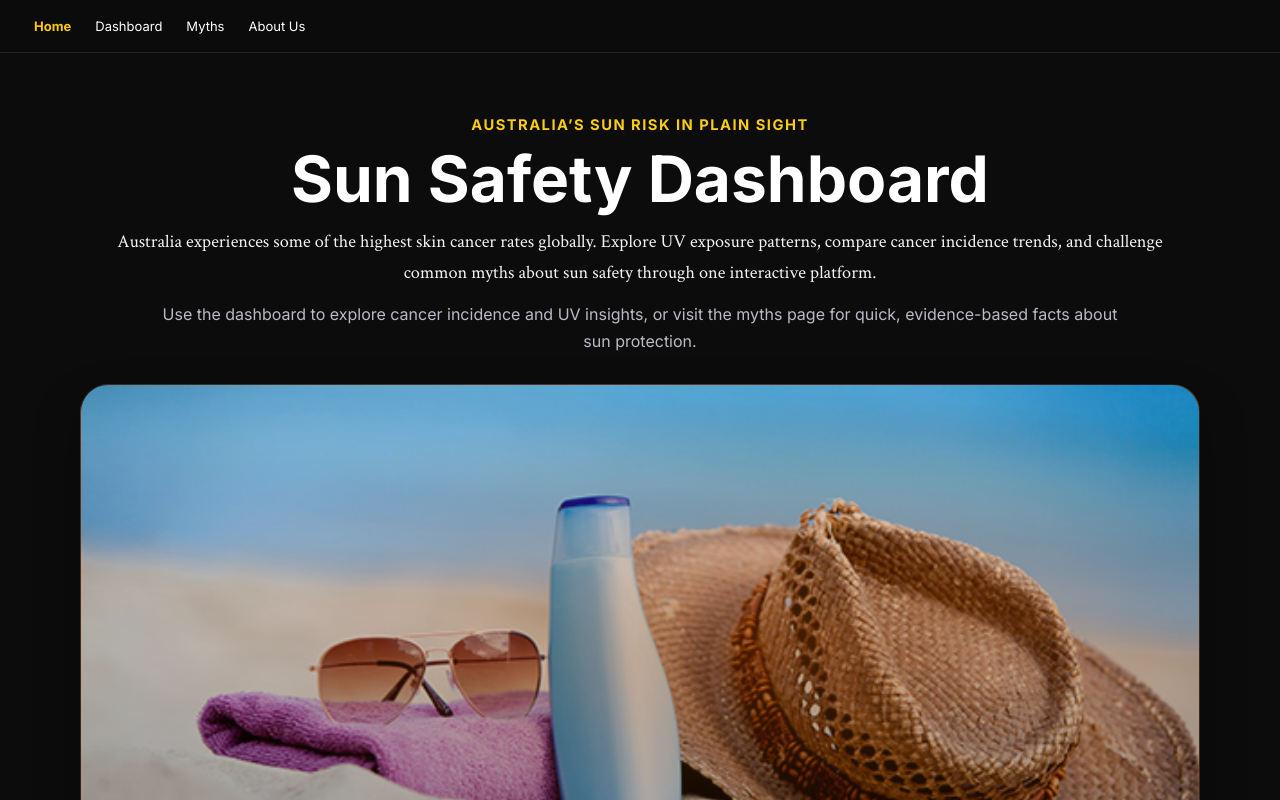
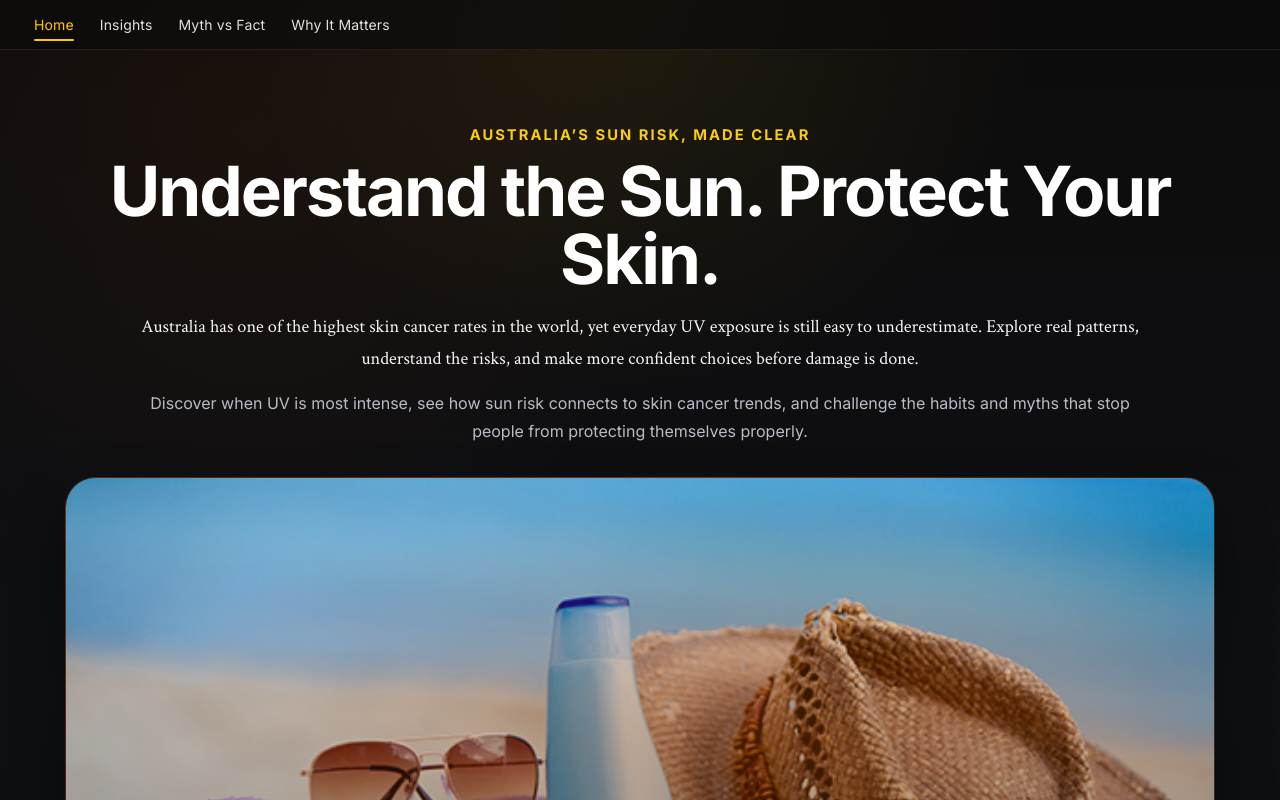
Before and after one commit to sram0091-tech/UV_awarness, a Vue app: page /dashboard in a window 1280 px wide. Shown: the top 800 px of the page. Built offline with nearby package versions, Linux system fonts and the light colour scheme; no server answers.

Commit message:
Improved readability and polished website feels

```diff
--- a/src/assets/dashboard.css
+++ b/src/assets/dashboard.css
@@ -1,23 +1,30 @@
 /**
- * Shared dashboard styles – preserves the original HTML design language.
- * Dark premium aesthetic, glassmorphism panels, serif headings, orange/yellow/light-blue accents.
+ * Shared dashboard styles
+ * Dark premium aesthetic with cleaner typography, better depth,
+ * smoother spacing, and more polished interactions.
  */
 :root {
-  --bg: #0D0C0C;
-  --panel: rgba(20, 20, 23, 0.82);
-  --card: rgba(217, 217, 217, 0.10);
-  --white: #FFFFFF;
-  --yellow: #FDCA00;
-  --orange: #F26A01;
-  --red: #CD0000;
-  --light-orange: #FBB34F;
-  --pale-orange: #FFD08F;
-  --blue: #0235A3;
-  --light-blue: #BFF5FE;
+  --bg: #0d0c0c;
+  --bg-soft: #141316;
+  --panel: rgba(20, 20, 23, 0.84);
+  --panel-strong: rgba(24, 24, 29, 0.92);
+  --card: rgba(217, 217, 217, 0.1);
+  --white: #ffffff;
+  --yellow: #fdca00;
+  --orange: #f26a01;
+  --red: #cd0000;
+  --light-orange: #fbb34f;
+  --pale-orange: #ffd08f;
+  --blue: #0235a3;
+  --light-blue: #bff5fe;
   --muted: rgba(255, 255, 255, 0.72);
-  --border: rgba(255, 255, 255, 0.10);
+  --muted-soft: rgba(255, 255, 255, 0.58);
+  --border: rgba(255, 255, 255, 0.1);
+  --border-strong: rgba(255, 255, 255, 0.14);
   --ok: #86e49d;
   --danger: #ff8f8f;
+  --shadow-lg: 0 24px 60px rgba(0, 0, 0, 0.34);
+  --shadow-md: 0 16px 36px rgba(0, 0, 0, 0.24);
 }
 
 * {
@@ -26,17 +33,30 @@
   padding: 0;
 }
 
+html {
+  scroll-behavior: smooth;
+}
+
 body {
-  background: var(--bg);
+  background:
+    radial-gradient(circle at top center, rgba(250, 204, 21, 0.08) 0%, transparent 28%),
+    radial-gradient(circle at 20% 10%, rgba(242, 106, 1, 0.06) 0%, transparent 30%),
+    linear-gradient(180deg, #0d0c0c 0%, #0f1014 55%, #0b0b0d 100%);
   color: var(--white);
   font-family: 'Inter', sans-serif;
   overflow-x: hidden;
+  -webkit-font-smoothing: antialiased;
+  -moz-osx-font-smoothing: grayscale;
+}
+
+img {
+  max-width: 100%;
 }
 
 .page-container {
-  max-width: 1200px;
+  max-width: 1240px;
   margin: 0 auto;
-  padding: 88px 40px 40px;
+  padding: 92px 40px 48px;
   box-sizing: border-box;
 }
 
@@ -54,33 +74,56 @@ nav {
   position: fixed;
   inset: 0 0 auto 0;
   z-index: 1000;
-  padding: 18px 34px;
+  padding: 16px 34px;
   display: flex;
   align-items: center;
   gap: 30px;
-  background: rgba(13, 12, 12, 0.85);
-  backdrop-filter: blur(10px);
-  border-bottom: 1px solid var(--border);
+  background: rgba(13, 12, 12, 0.72);
+  backdrop-filter: blur(14px);
+  -webkit-backdrop-filter: blur(14px);
+  border-bottom: 1px solid rgba(255, 255, 255, 0.08);
 }
 
 .nav-links {
   display: flex;
-  gap: 24px;
+  gap: 26px;
   align-items: center;
   flex-wrap: wrap;
 }
 
 .nav-link {
-  color: var(--white);
+  position: relative;
+  color: rgba(255, 255, 255, 0.88);
   text-decoration: none;
   cursor: pointer;
-  font-size: 13px;
+  font-size: 14px;
+  font-weight: 500;
+  letter-spacing: 0.01em;
+  transition: color 0.2s ease, opacity 0.2s ease;
+}
+
+.nav-link::after {
+  content: '';
+  position: absolute;
+  left: 0;
+  bottom: -8px;
+  width: 100%;
+  height: 2px;
+  background: var(--yellow);
+  border-radius: 999px;
+  transform: scaleX(0);
+  transform-origin: left;
+  transition: transform 0.22s ease;
 }
 
 .nav-link.active,
 .nav-link:hover {
   color: var(--yellow);
-  font-weight: 700;
+}
+
+.nav-link.active::after,
+.nav-link:hover::after {
+  transform: scaleX(1);
 }
 
 .nav-search {
@@ -90,13 +133,17 @@ nav {
 .nav-search input {
   width: 270px;
   max-width: 38vw;
-  border: none;
+  border: 1px solid rgba(255, 255, 255, 0.08);
   outline: none;
-  border-radius: 20px;
-  background: rgba(217, 217, 217, 0.18);
+  border-radius: 999px;
+  background: rgba(255, 255, 255, 0.08);
   color: var(--white);
-  padding: 9px 14px;
+  padding: 10px 14px;
   font-size: 13px;
+}
+
+.nav-search input::placeholder {
+  color: rgba(255, 255, 255, 0.45);
 }
 
 /* Title block */
@@ -117,13 +164,14 @@ nav {
 .title-block h1 {
   font-family: 'Source Serif 4', serif;
   font-size: clamp(20px, 2.8vw, 28px);
-  line-height: 1.25;
+  line-height: 1.2;
   word-wrap: break-word;
   overflow-wrap: break-word;
+  letter-spacing: -0.02em;
 }
 
 .title-block h1 span {
-  color: #FF6B35;
+  color: #ff6b35;
 }
 
 .title-block .subtitle-main {
@@ -138,14 +186,13 @@ nav {
   margin-top: 4px;
   max-width: 100%;
   color: var(--muted);
+  line-height: 1.5;
 }
 
-/* Title block is position:fixed and overlays the right side; no padding reserved so it does not shrink the main container. */
-
-/* Home hero – centered within page-container */
+/* Home hero */
 .home-hero {
   min-height: 80vh;
-  padding: 40px 0 50px;
+  padding: 40px 0 56px;
   display: flex;
   flex-direction: column;
   align-items: center;
@@ -157,20 +204,23 @@ nav {
 .home-hero h2 {
   font-family: 'Source Serif 4', serif;
   font-size: clamp(36px, 5vw, 58px);
-  line-height: 1.2;
+  line-height: 1.08;
   margin-bottom: 26px;
   max-width: 900px;
   width: 100%;
+  letter-spacing: -0.03em;
 }
 
 .home-image-strip {
   width: min(900px, 92vw);
   height: 300px;
-  border-radius: 16px;
+  border-radius: 22px;
   background: linear-gradient(135deg, #1a1008 0%, #3d1a00 40%, #5c2200 70%, #1a0800 100%);
   position: relative;
   overflow: hidden;
-  margin-bottom: 26px;
+  margin-bottom: 30px;
+  border: 1px solid rgba(255, 255, 255, 0.08);
+  box-shadow: var(--shadow-lg);
 }
 
 .home-image-strip::before {
@@ -192,9 +242,10 @@ nav {
 .home-tagline {
   font-family: 'Crimson Text', serif;
   font-size: clamp(18px, 2vw, 24px);
-  line-height: 1.6;
+  line-height: 1.7;
   max-width: 950px;
   margin-bottom: 34px;
+  color: rgba(255, 255, 255, 0.92);
 }
 
 .home-ctas {
@@ -211,7 +262,7 @@ nav {
 .icon-btn {
   cursor: pointer;
   border: none;
-  transition: 0.2s ease;
+  transition: transform 0.2s ease, box-shadow 0.2s ease, background 0.2s ease, border-color 0.2s ease;
 }
 
 .btn-primary {
@@ -221,16 +272,18 @@ nav {
   border-radius: 18px;
   font-weight: 700;
   font-family: 'Source Serif 4', serif;
+  box-shadow: 0 12px 28px rgba(242, 106, 1, 0.18);
 }
 
 .btn-primary:hover {
-  transform: translateY(-1px);
+  transform: translateY(-2px);
   background: var(--orange);
+  box-shadow: 0 16px 34px rgba(242, 106, 1, 0.24);
 }
 
 .btn-secondary {
-  background: rgba(217, 217, 217, 0.10);
-  border: 1px solid rgba(255, 255, 255, 0.25);
+  background: rgba(217, 217, 217, 0.08);
+  border: 1px solid rgba(255, 255, 255, 0.18);
   color: var(--white);
   padding: 14px 28px;
   border-radius: 18px;
@@ -238,10 +291,16 @@ nav {
   font-family: 'Crimson Text', serif;
 }
 
+.btn-secondary:hover {
+  transform: translateY(-2px);
+  background: rgba(255, 255, 255, 0.12);
+  border-color: rgba(255, 255, 255, 0.26);
+}
+
 /* Dashboard shell */
 .dashboard-shell {
   width: 100%;
-  padding: 8px 20px 24px;
+  padding: 10px 20px 28px;
 }
 
 .section-heading {
@@ -249,29 +308,31 @@ nav {
   align-items: center;
   gap: 12px;
   font-family: 'Source Serif 4', serif;
-  font-size: clamp(26px, 3vw, 42px);
-  margin-bottom: 8px;
+  font-size: clamp(28px, 3vw, 44px);
+  margin-bottom: 10px;
+  line-height: 1.08;
+  letter-spacing: -0.02em;
 }
 
 .section-number {
   font-family: 'Inter', sans-serif;
   font-size: 13px;
-  color: #D9D9D9;
+  color: #d9d9d9;
 }
 
 .section-dot {
   width: 6px;
   height: 6px;
   border-radius: 50%;
-  background: #D9D9D9;
+  background: #d9d9d9;
 }
 
 .section-desc {
-  font-size: 13px;
+  font-size: 14px;
   color: var(--muted);
-  line-height: 1.65;
+  line-height: 1.75;
   max-width: 980px;
-  margin-bottom: 24px;
+  margin-bottom: 28px;
 }
 
 .dashboard-grid {
@@ -286,22 +347,26 @@ nav {
 .legend-card,
 .insights-card,
 .filter-card,
-.table-card {
-  background: var(--panel);
+.table-card,
+.risk-card,
+.about-photo,
+.about-copy,
+.about-contact {
+  background: linear-gradient(180deg, rgba(24, 24, 29, 0.92) 0%, rgba(18, 18, 22, 0.88) 100%);
   border: 1px solid var(--border);
-  border-radius: 18px;
-  box-shadow: 0 10px 30px rgba(0, 0, 0, 0.18);
+  border-radius: 20px;
+  box-shadow: var(--shadow-md);
 }
 
 .panel {
-  padding: 20px;
+  padding: 22px;
 }
 
 .filter-row {
   display: grid;
   grid-template-columns: repeat(4, minmax(110px, 1fr)) auto;
   gap: 12px;
-  margin-bottom: 18px;
+  margin-bottom: 20px;
   align-items: end;
 }
 
@@ -311,20 +376,28 @@ nav {
 
 .filter-group label {
   display: block;
-  margin-bottom: 6px;
+  margin-bottom: 7px;
   font-size: 12px;
   color: var(--muted);
+  font-weight: 500;
 }
 
 .filter-group select,
 .filter-group input {
   width: 100%;
-  background: rgba(255, 255, 255, 0.08);
+  background: rgba(255, 255, 255, 0.07);
   color: var(--white);
-  border: 1px solid rgba(255, 255, 255, 0.12);
-  border-radius: 12px;
-  padding: 10px 12px;
+  border: 1px solid rgba(255, 255, 255, 0.1);
+  border-radius: 14px;
+  padding: 11px 13px;
   outline: none;
+  transition: border-color 0.2s ease, background 0.2s ease;
+}
+
+.filter-group select:focus,
+.filter-group input:focus {
+  border-color: rgba(250, 204, 21, 0.42);
+  background: rgba(255, 255, 255, 0.09);
 }
 
 .filter-group option {
@@ -333,36 +406,49 @@ nav {
 
 .apply-btn {
   padding: 10px 18px;
-  border-radius: 12px;
+  border-radius: 14px;
   background: var(--yellow);
   color: #111;
-  font-weight: 700;
-  height: 42px;
+  font-weight: 800;
+  height: 44px;
+  box-shadow: 0 10px 20px rgba(253, 202, 0, 0.15);
+}
+
+.apply-btn:hover {
+  transform: translateY(-2px);
+  box-shadow: 0 14px 28px rgba(253, 202, 0, 0.22);
 }
 
 .summary-grid {
   display: grid;
   grid-template-columns: repeat(5, 1fr);
-  gap: 12px;
-  margin-bottom: 20px;
+  gap: 14px;
+  margin-bottom: 22px;
 }
 
 .summary-card {
-  padding: 16px;
+  padding: 18px;
+  transition: transform 0.18s ease, border-color 0.18s ease, box-shadow 0.18s ease;
+}
+
+.summary-card:hover {
+  transform: translateY(-3px);
+  border-color: var(--border-strong);
 }
 
 .summary-label {
   font-size: 11px;
-  color: var(--muted);
+  color: var(--muted-soft);
   margin-bottom: 10px;
   text-transform: uppercase;
-  letter-spacing: 0.04em;
+  letter-spacing: 0.08em;
 }
 
 .summary-value {
   font-family: 'Source Serif 4', serif;
-  font-size: 26px;
-  line-height: 1.1;
+  font-size: 28px;
+  line-height: 1.05;
+  letter-spacing: -0.02em;
 }
 
 .chart-grid-2 {
@@ -373,21 +459,28 @@ nav {
 }
 
 .chart-card {
-  padding: 16px;
+  padding: 18px;
+  transition: transform 0.18s ease, border-color 0.18s ease;
+}
+
+.chart-card:hover {
+  transform: translateY(-2px);
+  border-color: var(--border-strong);
 }
 
 .chart-title {
   font-size: 15px;
   font-weight: 700;
   margin-bottom: 14px;
+  color: #f8fafc;
 }
 
 .chart-container {
   width: 100%;
   height: 300px;
   position: relative;
-  background: rgba(255, 255, 255, 0.02);
-  border-radius: 14px;
+  background: rgba(255, 255, 255, 0.03);
+  border-radius: 16px;
 }
 
 .chart-container.chart-tall {
@@ -402,7 +495,7 @@ nav {
 .legend-title {
   font-size: 18px;
   font-weight: 700;
-  margin-bottom: 8px;
+  margin-bottom: 10px;
 }
 
 .legend-list {
@@ -428,21 +521,23 @@ nav {
   color: var(--muted);
   display: block;
   margin-top: 2px;
+  line-height: 1.45;
 }
 
 .insights-card {
-  padding: 14px 18px;
+  padding: 16px 18px;
 }
 
 .insights-card h3 {
   color: var(--light-blue);
-  margin-bottom: 6px;
-  font-size: 17px;
+  margin-bottom: 8px;
+  font-size: 18px;
+  line-height: 1.25;
 }
 
 .insights-card p {
   font-size: 13px;
-  line-height: 1.5;
+  line-height: 1.65;
   margin: 4px 0 0;
   color: var(--white);
 }
@@ -456,7 +551,8 @@ nav {
 }
 
 .state-pill {
-  background: rgba(255, 255, 255, 0.10);
+  background: rgba(255, 255, 255, 0.08);
+  border: 1px solid rgba(255, 255, 255, 0.06);
   border-radius: 999px;
   padding: 8px 12px;
   font-size: 11px;
@@ -498,13 +594,17 @@ nav {
 .table-card th,
 .table-card td {
   text-align: left;
-  padding: 10px 8px;
+  padding: 11px 8px;
   border-bottom: 1px solid rgba(255, 255, 255, 0.08);
 }
 
 .table-card th {
   color: var(--muted);
   font-weight: 600;
+}
+
+.table-card tr:hover td {
+  background: rgba(255, 255, 255, 0.02);
 }
 
 /* UV layout */
@@ -515,11 +615,11 @@ nav {
 }
 
 .risk-card {
-  padding: 16px;
+  padding: 18px;
 }
 
 .risk-card h3 {
-  margin-bottom: 10px;
+  margin-bottom: 12px;
 }
 
 .risk-list {
@@ -528,9 +628,10 @@ nav {
 }
 
 .risk-item {
-  background: rgba(255, 255, 255, 0.05);
-  border-radius: 12px;
-  padding: 12px;
+  background: rgba(255, 255, 255, 0.045);
+  border: 1px solid rgba(255, 255, 255, 0.05);
+  border-radius: 14px;
+  padding: 13px;
 }
 
 .risk-item strong {
@@ -543,12 +644,14 @@ nav {
   top: 58px;
   left: 34px;
   z-index: 998;
-  background: rgba(13, 12, 12, 0.9);
-  border-radius: 10px;
-  padding: 8px 10px;
+  background: rgba(13, 12, 12, 0.86);
+  backdrop-filter: blur(12px);
+  border: 1px solid rgba(255, 255, 255, 0.08);
+  border-radius: 14px;
+  padding: 10px;
   display: flex;
   flex-direction: column;
-  gap: 6px;
+  gap: 8px;
 }
 
 .sub-nav-link {
@@ -556,9 +659,14 @@ nav {
   color: #000;
   text-decoration: none;
   cursor: pointer;
-  background: #D9D9D9;
-  border-radius: 8px;
-  padding: 7px 10px;
+  background: #d9d9d9;
+  border-radius: 10px;
+  padding: 8px 11px;
+  transition: transform 0.16s ease, background 0.16s ease;
+}
+
+.sub-nav-link:hover {
+  transform: translateX(2px);
 }
 
 .sub-nav-link.active {
@@ -591,12 +699,15 @@ nav {
   font-family: 'Source Serif 4', serif;
   font-size: 22px;
   margin-bottom: 16px;
+  line-height: 1.2;
+  letter-spacing: -0.02em;
 }
 
 .myth-row {
   display: flex;
   gap: 10px;
   margin-bottom: 12px;
+  line-height: 1.6;
 }
 
 .badge {
@@ -613,7 +724,7 @@ nav {
 }
 
 .badge.x {
-  background: #ED3501;
+  background: #ed3501;
 }
 
 .badge.ok {
@@ -659,7 +770,7 @@ nav {
   background: rgba(255, 255, 255, 0.12);
   color: var(--white);
   cursor: pointer;
-  transition: background 0.2s, transform 0.15s;
+  transition: background 0.2s ease, transform 0.15s ease;
 }
 
 .share-btn:hover {
@@ -686,8 +797,10 @@ nav {
 /* About */
 .about-title {
   font-family: 'Source Serif 4', serif;
-  font-size: 56px;
+  font-size: clamp(40px, 5vw, 56px);
+  line-height: 1.08;
   margin-bottom: 28px;
+  letter-spacing: -0.03em;
 }
 
 .about-grid {
@@ -699,9 +812,6 @@ nav {
 .about-photo,
 .about-copy,
 .about-contact {
-  background: rgba(217, 217, 217, 0.12);
-  border: 1px solid var(--border);
-  border-radius: 16px;
   padding: 22px;
 }
 
@@ -715,7 +825,8 @@ nav {
 
 .about-copy p,
 .about-contact p {
-  line-height: 1.8;
+  line-height: 1.85;
+  color: rgba(255, 255, 255, 0.9);
 }
 
 .about-contact a {
@@ -755,6 +866,7 @@ nav {
   .chart-grid-2 {
     grid-template-columns: 1fr;
   }
+
   .summary-grid {
     grid-template-columns: repeat(2, 1fr);
   }
@@ -764,34 +876,47 @@ nav {
   .title-block {
     display: none;
   }
+
   .page-container {
     padding: 88px 20px 24px;
   }
+
   nav {
     padding: 14px 16px;
   }
+
+  .nav-links {
+    gap: 18px;
+  }
+
   .sub-nav {
     position: static;
     margin: 92px 16px 0;
   }
+
   .dashboard-shell,
   .myths-wrap,
   .about-wrap {
     padding: 18px 16px 28px;
   }
+
   .hero-wrap {
     padding-top: 0;
   }
+
   .home-hero {
     min-height: auto;
     padding: 24px 0 40px;
   }
+
   .filter-row {
     grid-template-columns: 1fr 1fr;
   }
+
   .summary-grid {
     grid-template-columns: 1fr;
   }
+
   .myths-grid {
     grid-template-columns: 1fr;
   }
--- a/src/components/Navbar.vue
+++ b/src/components/Navbar.vue
@@ -6,9 +6,9 @@ const route = useRoute()
 
 const navItems = [
   { path: '/', name: 'home', label: 'Home' },
-  { path: '/dashboard', name: 'dashboard', label: 'Dashboard' },
-  { path: '/myths', name: 'myths', label: 'Myths' },
-  { path: '/about', name: 'about', label: 'About Us' }
+  { path: '/dashboard', name: 'insights', label: 'Insights' },
+  { path: '/myths', name: 'myths', label: 'Myth vs Fact' },
+  { path: '/about', name: 'about', label: 'Why It Matters' }
 ]
 
 function go(path) {
--- a/src/views/HomeView.vue
+++ b/src/views/HomeView.vue
@@ -5,26 +5,26 @@ import { getNavigation } from '../services/homeApi.js'
 
 const router = useRouter()
 
-const title = ref('Sun Safety Dashboard')
+const title = ref('Understand the Sun. Protect Your Skin.')
 const tagline = ref(
-  'Australia experiences some of the highest skin cancer rates globally. Explore UV exposure patterns, compare cancer incidence trends, and challenge common myths about sun safety through one interactive platform.'
+  'Australia has one of the highest skin cancer rates in the world, yet everyday UV exposure is still easy to underestimate. Explore real patterns, understand the risks, and make more confident choices before damage is done.'
 )
 
 const introText = ref(
-  'Use the dashboard to explore cancer incidence and UV insights, or visit the myths page for quick, evidence-based facts about sun protection.'
+  'Discover when UV is most intense, see how sun risk connects to skin cancer trends, and challenge the habits and myths that stop people from protecting themselves properly.'
 )
 
 const actions = ref([
   {
-    label: 'Cancer Incidence & UV Insights Dashboard',
-    subtext: 'Explore cancer and UV data in one place',
+    label: 'Explore Your Sun Risk',
+    subtext: 'See UV patterns and skin cancer insights in one place',
     path: '/dashboard',
     primary: true,
-    icon: '📊'
+    icon: '📈'
   },
   {
-    label: 'Sun Safety Myths',
-    subtext: 'Debunk common myths with evidence',
+    label: 'Break the Myths',
+    subtext: 'Unlearn common sun safety misconceptions with clear facts',
     path: '/myths',
     primary: false,
     icon: '☀️'
@@ -50,7 +50,7 @@ function go(path) {
   <div class="page-content home-page">
     <div class="hero-wrap">
       <div class="home-hero">
-        <p class="hero-kicker">Australia’s Sun Risk in Plain Sight</p>
+        <p class="hero-kicker">Australia’s Sun Risk, Made Clear</p>
         <h1>{{ title }}</h1>
 
         <p class="home-tagline">{{ tagline }}</p>
@@ -59,11 +59,11 @@ function go(path) {
         <div class="home-image-strip">
           <img
             src="/homepageimage.webp"
-            alt="Sun Safety Dashboard"
+            alt="Sun safety awareness"
             class="home-hero-image"
           >
           <div class="image-overlay">
-            <div class="overlay-badge">Sun awareness starts with better decisions</div>
+            <div class="overlay-badge">Know your risk before the damage begins</div>
           </div>
         </div>
 
@@ -100,39 +100,44 @@ function go(path) {
   max-width: 1500px;
   margin: 0 auto;
 }
+
 .home-hero {
   text-align: center;
-  padding: 12px 0 32px;
+  padding: 18px 0 40px;
 }
 
 .hero-kicker {
-  margin: 6px 0 12px;
+  margin: 6px 0 14px;
   color: #facc15;
   font-size: 0.92rem;
-  font-weight: 700;
-  letter-spacing: 0.1em;
+  font-weight: 800;
+  letter-spacing: 0.14em;
   text-transform: uppercase;
 }
 
 .home-hero h1 {
-  margin: 0 0 16px;
-  font-size: clamp(2.7rem, 5vw, 5.2rem);
-  line-height: 1.02;
+  max-width: 1100px;
+  margin: 0 auto 18px;
+  font-size: clamp(3rem, 5.4vw, 5.6rem);
+  line-height: 0.98;
+  font-weight: 900;
+  letter-spacing: -0.03em;
+  color: #ffffff;
 }
 
 .home-tagline {
-  max-width: 1100px;
-  margin: 0 auto 12px;
+  max-width: 1080px;
+  margin: 0 auto 14px;
   font-size: 1.14rem;
-  line-height: 1.7;
+  line-height: 1.75;
   color: #f4f4f5;
 }
 
 .home-intro {
   max-width: 980px;
-  margin: 0 auto 28px;
+  margin: 0 auto 32px;
   font-size: 1rem;
-  line-height: 1.7;
+  line-height: 1.75;
   color: #b9bcc6;
 }
 
@@ -140,11 +145,11 @@ function go(path) {
   position: relative;
   width: 1150px;
   max-width: 100%;
-  height: 520px;
-  margin: 0 auto 30px;
-  border-radius: 28px;
+  height: 540px;
+  margin: 0 auto 34px;
+  border-radius: 30px;
   overflow: hidden;
-  box-shadow: 0 22px 44px rgba(0, 0, 0, 0.35);
+  box-shadow: 0 26px 54px rgba(0, 0, 0, 0.36);
   border: 1px solid rgba(255, 255, 255, 0.08);
 }
 
@@ -164,21 +169,21 @@ function go(path) {
 .image-overlay {
   position: absolute;
   inset: 0;
-  background: linear-gradient(to top, rgba(0, 0, 0, 0.34), rgba(0, 0, 0, 0.04));
+  background: linear-gradient(to top, rgba(0, 0, 0, 0.4), rgba(0, 0, 0, 0.03));
   display: flex;
   align-items: flex-end;
   justify-content: center;
-  padding: 18px;
+  padding: 20px;
 }
 
 .overlay-badge {
-  background: rgba(15, 23, 42, 0.72);
+  background: rgba(15, 23, 42, 0.76);
   color: #f8fafc;
   border: 1px solid rgba(255, 255, 255, 0.12);
   border-radius: 999px;
-  padding: 10px 16px;
-  font-size: 0.94rem;
-  font-weight: 600;
+  padding: 12px 18px;
+  font-size: 0.96rem;
+  font-weight: 700;
   backdrop-filter: blur(10px);
 }
 
@@ -234,7 +239,7 @@ function go(path) {
 }
 
 .cta-title {
-  font-size: 1.15rem;
+  font-size: 1.18rem;
   font-weight: 800;
   line-height: 1.2;
   color: #fff;
@@ -243,7 +248,7 @@ function go(path) {
 .cta-subtext {
   font-size: 0.95rem;
   color: #c8ccd5;
-  line-height: 1.45;
+  line-height: 1.5;
 }
 
 .cta-arrow {
@@ -256,7 +261,12 @@ function go(path) {
 
 @media (max-width: 900px) {
   .home-hero {
-    padding: 8px 0 24px;
+    padding: 10px 0 24px;
+  }
+
+  .home-hero h1 {
+    font-size: clamp(2.5rem, 8vw, 4rem);
+    line-height: 1.02;
   }
 
   .home-image-strip {
```
Also changed, not shown: src/components/FilterBar.vue (+68 -2 lines), src/components/RiskLegend.vue (+44 -5 lines), src/components/SummaryCards.vue (+56 -2 lines), src/views/DashboardView.vue (+34 -28 lines).
